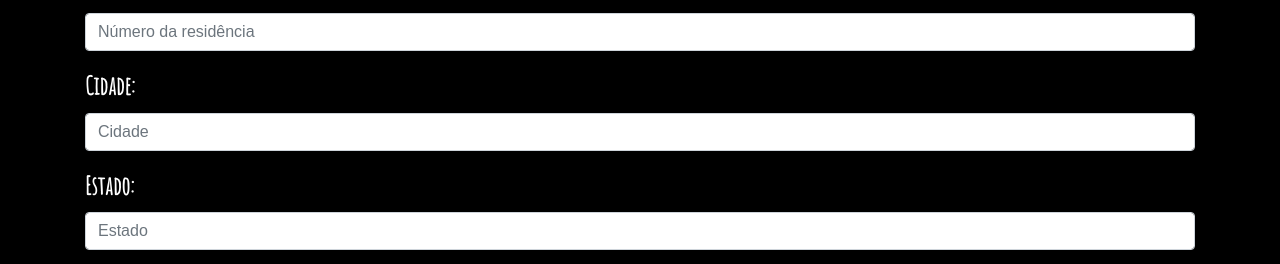
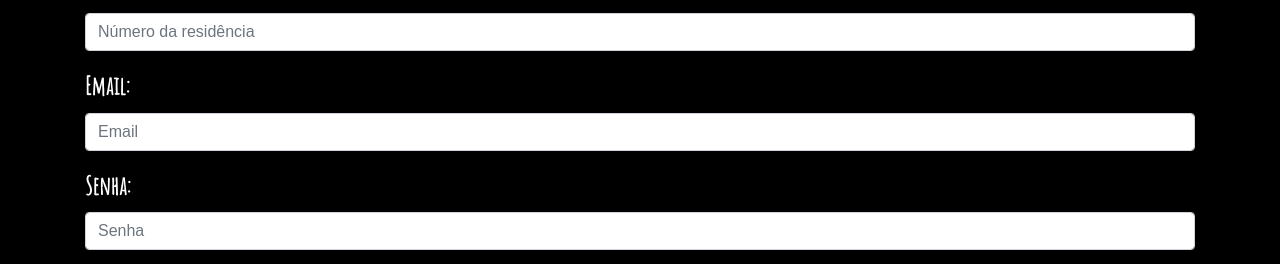
Before and after one commit to junioralcant/delivery-frontend, a React (Create React App) app: page /cadastrese in a window 1280 px wide. Shown: the part 680-944 px from the top of the page. Built offline with nearby package versions, Linux system fonts and the light colour scheme.

Commit message:
Cadastro de usuarios

```diff
--- a/src/pages/Cadastrese/index.js
+++ b/src/pages/Cadastrese/index.js
@@ -1,11 +1,46 @@
-import React from "react";
+import React, { useState } from "react";
 
 import NavBar from "../../components/NavBar";
 import Footer from "../../components/Footer";
 
+import api from "../../services/api";
+
 import "./styles.css";
 
 export default function Cadastrese({ ...props }) {
+  const [nome, setNome] = useState("");
+  const [telefone, setTelefone] = useState("");
+  const [rua, setRua] = useState("");
+  const [bairro, setBairro] = useState("");
+  const [numeroResid, setNumeroResid] = useState("");
+  const [email, setEmail] = useState("");
+  const [senha, setSenha] = useState("");
+
+  async function handlerSubmit(e) {
+    e.preventDefault();
+
+    await api.post("/users", {
+      nome: nome,
+      telefone: telefone,
+      email: email,
+      password: senha,
+      endereco: {
+        rua: rua,
+        bairro: bairro,
+        numeroCasa: numeroResid
+      }
+    });
+
+    setNome("");
+    setTelefone("");
+    setEmail("");
+    setSenha("");
+    setRua("");
+    setBairro("");
+    setNumeroResid("");
+    alert("Cadastro efetuado com sucesso! Agora faça login para continuar.");
+  }
+
   return (
     <>
       <div className="body-cad">
@@ -15,14 +50,15 @@ export default function Cadastrese({ ...props }) {
           <div className="container-title col-md-12">
             <span className="title">Cadastre-se</span>
           </div>
-          <form>
+          <form onSubmit={handlerSubmit}>
             <div className="form-group">
               <label>Nome:</label>
               <input
-                type="email"
                 name="email"
                 placeholder="Nome"
                 className="form-control"
+                onChange={e => setNome(e.target.value)}
+                value={nome}
               />
             </div>
             <div className="form-group">
@@ -31,12 +67,20 @@ export default function Cadastrese({ ...props }) {
                 name="telefone"
                 placeholder="Telefone"
                 className="form-control"
+                onChange={e => setTelefone(e.target.value)}
+                value={telefone}
               />
             </div>
 
             <div className="form-group">
               <label>Rua:</label>
-              <input name="rua" placeholder="Rua" className="form-control" />
+              <input
+                name="rua"
+                placeholder="Rua"
+                className="form-control"
+                onChange={e => setRua(e.target.value)}
+                value={rua}
+              />
             </div>
 
             <div className="form-group">
@@ -45,6 +89,8 @@ export default function Cadastrese({ ...props }) {
                 name="bairro"
                 placeholder="Bairro"
                 className="form-control"
+                onChange={e => setBairro(e.target.value)}
+                value={bairro}
               />
             </div>
 
@@ -54,24 +100,8 @@ export default function Cadastrese({ ...props }) {
                 name="numeroCasa"
                 placeholder="Número da residência"
                 className="form-control"
-              />
-            </div>
-
-            <div className="form-group">
-              <label>Cidade:</label>
-              <input
-                name="cidade"
-                placeholder="Cidade"
-                className="form-control"
-              />
-            </div>
-
-            <div className="form-group">
-              <label>Estado:</label>
-              <input
-                name="estado"
-                placeholder="Estado"
-                className="form-control"
+                onChange={e => setNumeroResid(e.target.value)}
+                value={numeroResid}
               />
             </div>
 
@@ -82,9 +112,11 @@ export default function Cadastrese({ ...props }) {
                 type="email"
                 placeholder="Email"
                 className="form-control"
-                id="email"
+                onChange={e => setEmail(e.target.value)}
+                value={email}
               />
             </div>
+
             <div className="form-group">
               <label>Senha:</label>
               <input
@@ -92,6 +124,8 @@ export default function Cadastrese({ ...props }) {
                 type="password"
                 placeholder="Senha"
                 className="form-control"
+                onChange={e => setSenha(e.target.value)}
+                value={senha}
               />
             </div>
             <button type="submit" className="btn-lg btn-primary">
```
